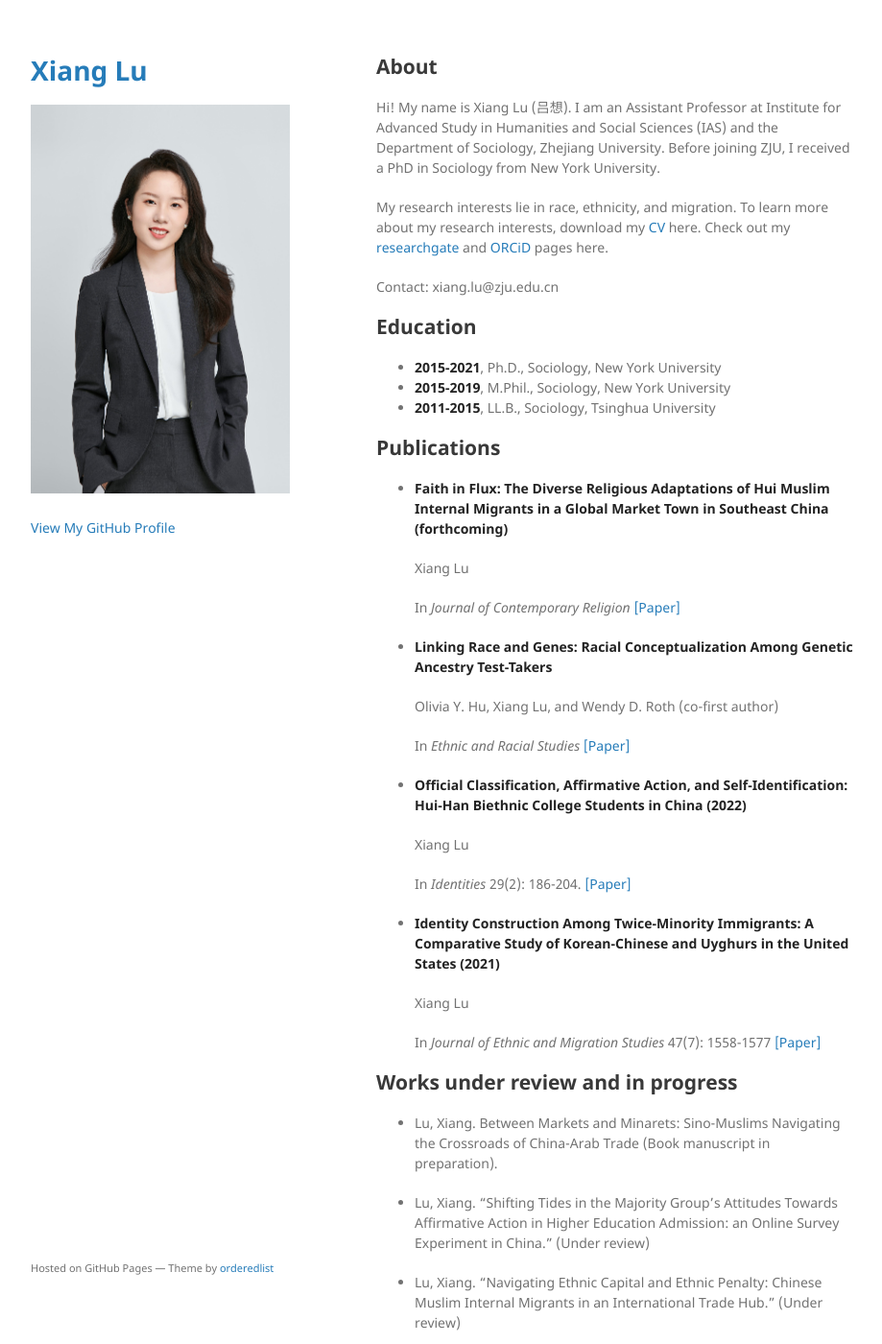
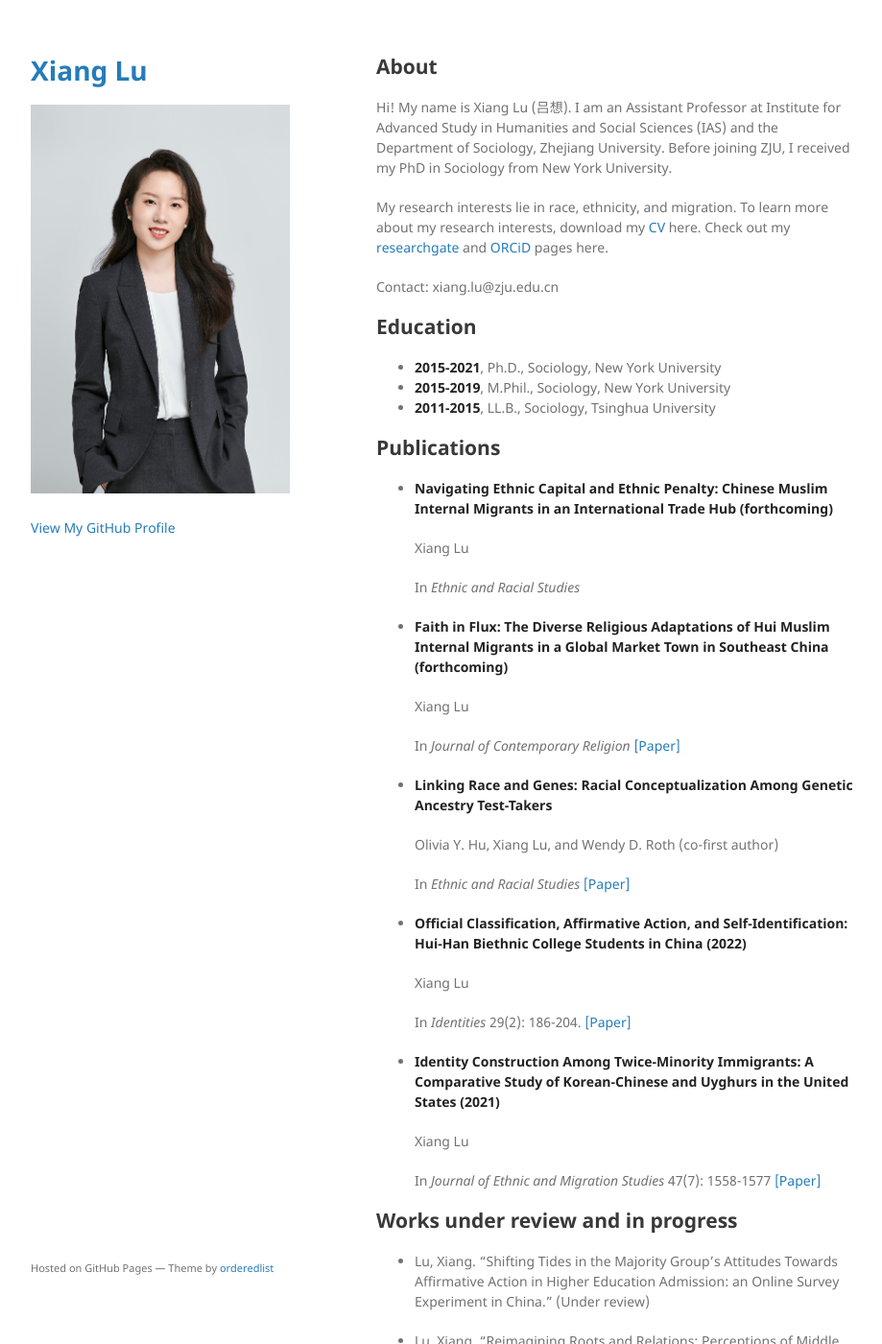
Before and after one commit to xianglusoc/xianglusoc.github.io, a Jekyll site: the page built from index.md, in a window 1280 px wide and 1400 px high. Shown: the whole window at 96% size, without its empty margins (178-1097 px from the left). Built offline with Jekyll 4.4.1, drawn with Linux system fonts in a browser that asks for light colours; our own code applies the rules of GitHub Pages for plain Markdown files; the repository's description, which GitHub fills in, is left out; some of the changed text lies outside the part shown.

Commit message:
Update index.md

```diff
--- a/index.md
+++ b/index.md
@@ -1,5 +1,5 @@
 ## About
-Hi! My name is Xiang Lu (吕想). I am an Assistant Professor at Institute for Advanced Study in Humanities and Social Sciences (IAS) and the Department of Sociology, Zhejiang University. Before joining ZJU, I received a PhD in Sociology from New York University.
+Hi! My name is Xiang Lu (吕想). I am an Assistant Professor at Institute for Advanced Study in Humanities and Social Sciences (IAS) and the Department of Sociology, Zhejiang University. Before joining ZJU, I received my PhD in Sociology from New York University.
 
 My research interests lie in race, ethnicity, and migration. To learn more about my research interests, download my [CV](./docs/Xiang Lu CV 2024 0226.pdf) here.
 Check out my [researchgate](https://www.researchgate.net/profile/Xiang-Lu-35) and [ORCiD](https://orcid.org/0000-0003-4781-1997) pages here.
@@ -14,6 +14,12 @@ Contact: xiang.lu@zju.edu.cn
 - **2011-2015**, LL.B., Sociology, Tsinghua University
 
 ## Publications
+
+- **Navigating Ethnic Capital and Ethnic Penalty: Chinese Muslim Internal Migrants in an International Trade Hub (forthcoming)**
+
+  Xiang Lu
+
+  In *Ethnic and Racial Studies*
 
 - **Faith in Flux: The Diverse Religious Adaptations of Hui Muslim Internal Migrants in a Global Market Town in Southeast China (forthcoming)**
 
@@ -41,14 +47,8 @@ Contact: xiang.lu@zju.edu.cn
 
 ## Works under review and in progress
 
-- Lu, Xiang. Between Markets and Minarets: Sino-Muslims Navigating the Crossroads of China-Arab Trade (Book manuscript in preparation).
-
 - Lu, Xiang. “Shifting Tides in the Majority Group’s Attitudes Towards Affirmative Action in Higher Education Admission: an Online Survey Experiment in China.” (Under review)
-
-- Lu, Xiang. “Navigating Ethnic Capital and Ethnic Penalty: Chinese Muslim Internal Migrants in an International Trade Hub.” (Under review)
 
 - Lu, Xiang. “Reimagining Roots and Relations: Perceptions of Middle Eastern and North African (MENA) Muslims Among Hui Internal Migrants in a Global Market Town.” (Under review)
 
 - Lu, Xiang. “Teaching Race and Ethnicity in Modern China: A Study of Chinese Geography and History Textbooks, 1903-1984.” (In preparation)
-
-- Lu, Xiang. “Navigating Borders, Bridging Markets: Korean-Chinese Internal Migrants Leveraging Bi-Cultural Identity in Global Commerce.” (In preparation)
```
